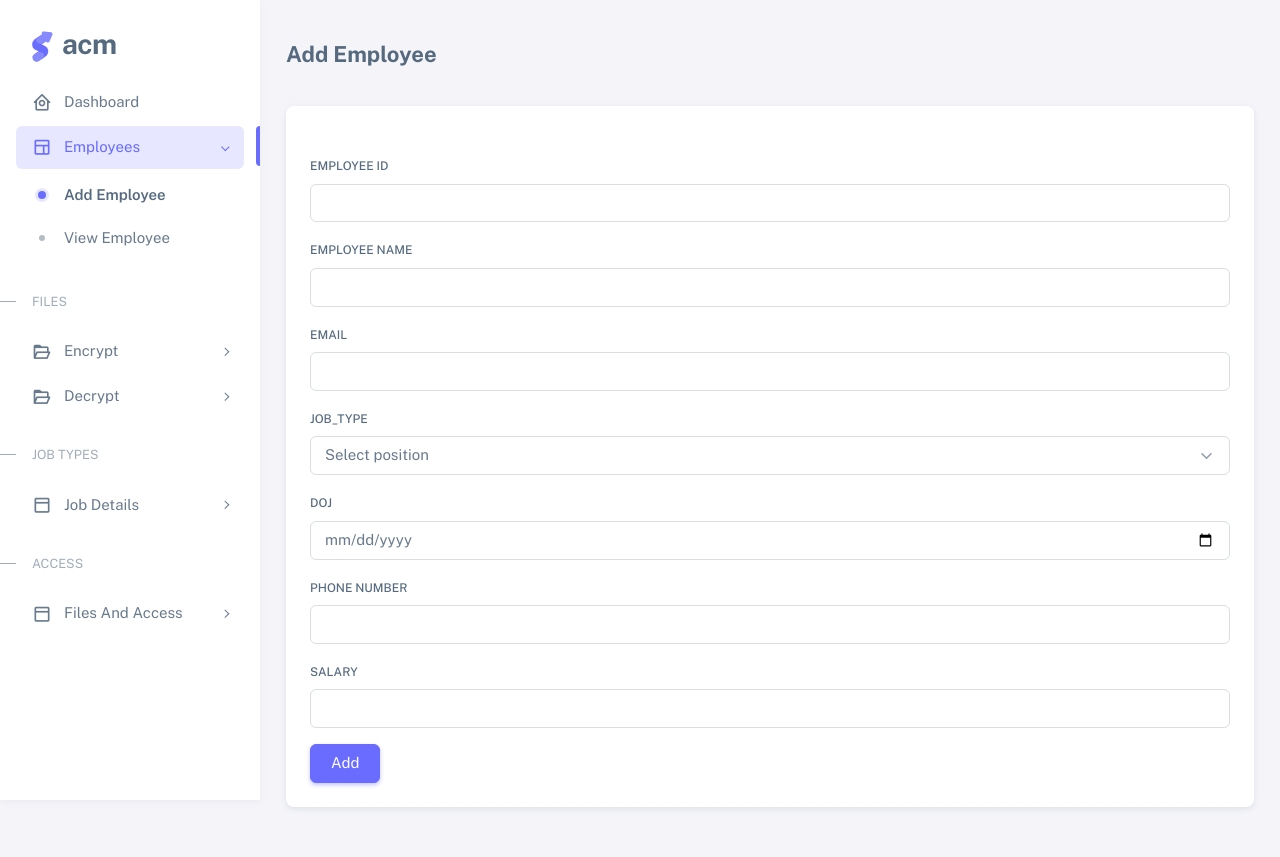
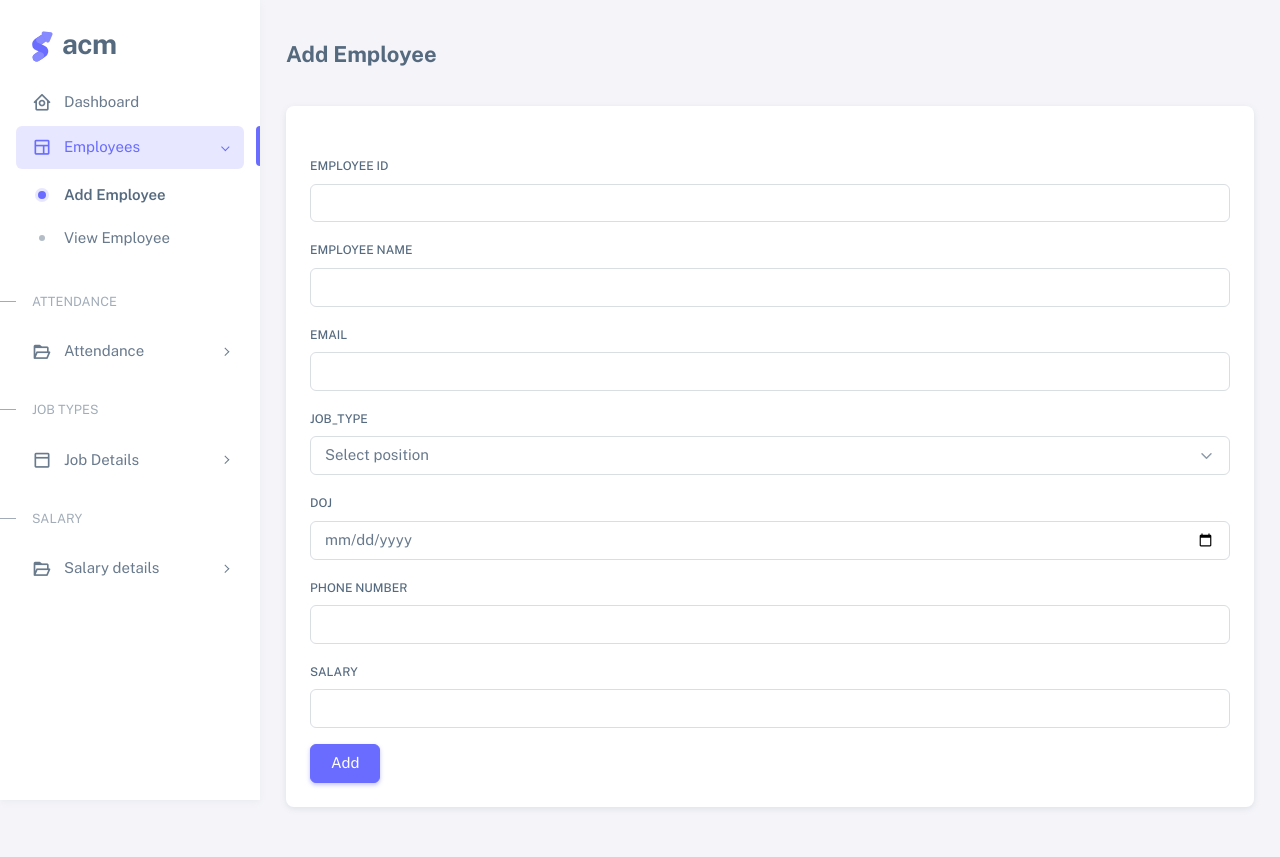
Before and after one commit to aswanth0123/project, a Django app: page /add_user in a window 1280 px wide. Run offline with Django 5.2, Linux system fonts and the light colour scheme; data comes from the database, SQL or seed files in the repository; both versions use the stored data as it was after the commit; some libraries are stand-ins or nearby versions.

Commit message:
nav edited

```diff
--- a/payroll_management_system/templates/admin_side/add_user.html
+++ b/payroll_management_system/templates/admin_side/add_user.html
@@ -147,14 +147,14 @@
             </li>
 
             <!-- Layouts -->
-            <li class="menu-item active open">
+            <li class="menu-item active open" >
               <a href="javascript:void(0);" class="menu-link menu-toggle">
                 <i class="menu-icon tf-icons bx bx-layout"></i>
                 <div data-i18n="Layouts">Employees</div>
               </a>
 
               <ul class="menu-sub">
-                <li class="menu-item active" >
+                <li class="menu-item active ">
                   <a href="../add_user" class="menu-link">
                     <div data-i18n="Without menu">Add Employee</div>
                   </a>
@@ -168,45 +168,29 @@
               </ul>
             </li>
             <li class="menu-header small text-uppercase">
-              <span class="menu-header-text">Files</span>
+              <span class="menu-header-text">Attendance</span>
             </li>
             <li class="menu-item">
               <a href="javascript:void(0);" class="menu-link menu-toggle">
                 <i class="menu-icon tf-icons bx bx-folder-open"></i>
-                <div data-i18n="Account Settings">Encrypt</div>
+                <div data-i18n="Account Settings">Attendance</div>
               </a>
 
               <ul class="menu-sub">
 
                 <li class="menu-item">
-                  <a href="../upload_file" class="menu-link">
-                    <div data-i18n="Account">Add Folder or File</div>
+                  <a href="../attendance_details" class="menu-link">
+                    <div data-i18n="Account"> Attendance Details</div>
                   </a>
                 </li>
-
+                <li class="menu-item">
+                  <a href="../mark_attendence" class="menu-link">
+                    <div data-i18n="Account">Mark Attendance</div>
+                  </a>
+                </li>
               </ul>
             </li>
-            <li class="menu-item">
-              <a href="javascript:void(0);" class="menu-link menu-toggle">
-                <i class="menu-icon tf-icons bx bx-folder-open"></i>
-                <div data-i18n="Account Settings">Decrypt</div>
-              </a>
 
-              <ul class="menu-sub">
-
-                <li class="menu-item">
-                  <a href="../admin_decrypt_folder" class="menu-link">
-                    <div data-i18n="Account">Decrypt A Folder or file</div>
-                  </a>
-                </li>
-
-                <!-- <li class="menu-item">
-                  <a href="pages-account-settings-connections.html" class="menu-link">
-                    <div data-i18n="Connections">Connections</div>
-                  </a>
-                </li> -->
-              </ul>
-            </li>
 
             <li class="menu-header small text-uppercase">
               <span class="menu-header-text">Job Types</span>
@@ -222,11 +206,7 @@
                     <div data-i18n="Account">Add New Position</div>
                   </a>
                 </li>
-                <li class="menu-item">
-                  <a href="../view_added_job_types" class="menu-link">
-                    <div data-i18n="Notifications">Added Job Types</div>
-                  </a>
-                </li>
+
                 <!-- <li class="menu-item">
                   <a href="pages-account-settings-connections.html" class="menu-link">
                     <div data-i18n="Connections">Connections</div>
@@ -235,26 +215,29 @@
               </ul>
             </li>
             <li class="menu-header small text-uppercase">
-              <span class="menu-header-text">Access</span>
+              <span class="menu-header-text">Salary </span>
             </li>
             <li class="menu-item">
               <a href="javascript:void(0);" class="menu-link menu-toggle">
-                <i class="menu-icon tf-icons bx bx-dock-top"></i>
-                <div data-i18n="Account Settings">Files And Access</div>
+                <i class="menu-icon tf-icons bx bx-folder-open"></i>
+                <div data-i18n="Account Settings">Salary details</div>
               </a>
               <ul class="menu-sub">
                 <li class="menu-item">
-                  <a href="../access_details" class="menu-link">
-                    <div data-i18n="Account">Access details</div>
+                  <a href="../" class="menu-link">
+                    <div data-i18n="Account">Salary details</div>
                   </a>
                 </li>
                 <li class="menu-item">
-                  <a href="../add_access" class="menu-link">
-                    <div data-i18n="Notifications">Add Access</div>
+                  <a href="../" class="menu-link">
+                    <div data-i18n="Notifications">Pay salary</div>
                   </a>
                 </li>
+
               </ul>
             </li>
+
+
 
           </ul>
         </aside>
```
Also changed, not shown: payroll_management_system/templates/admin_side/add_job_type.html (+21 -34 lines), payroll_management_system/templates/admin_side/attendance_details.html (+4 -4 lines), payroll_management_system/templates/admin_side/mark_attendence.html (+4 -4 lines), payroll_management_system/db.sqlite3.
